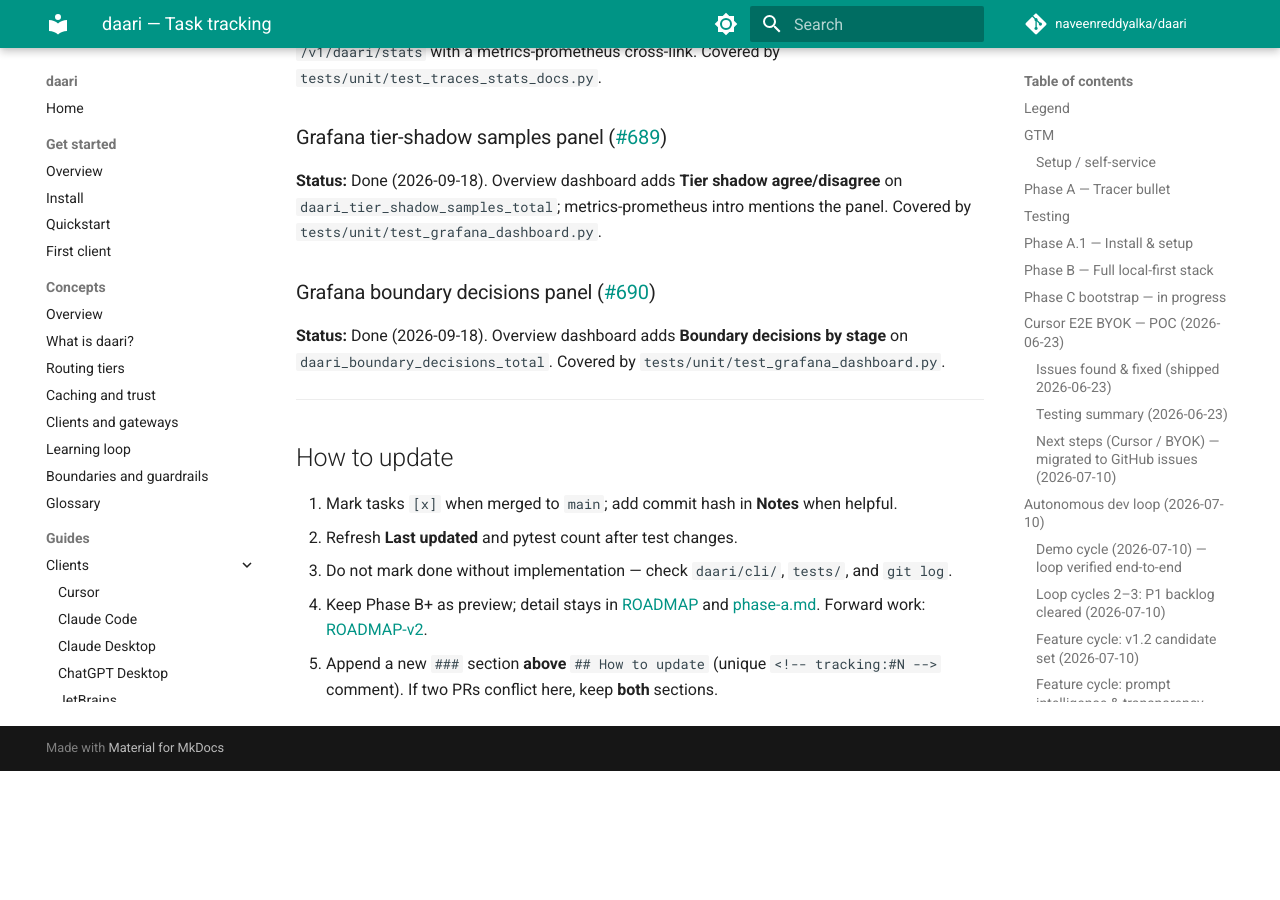
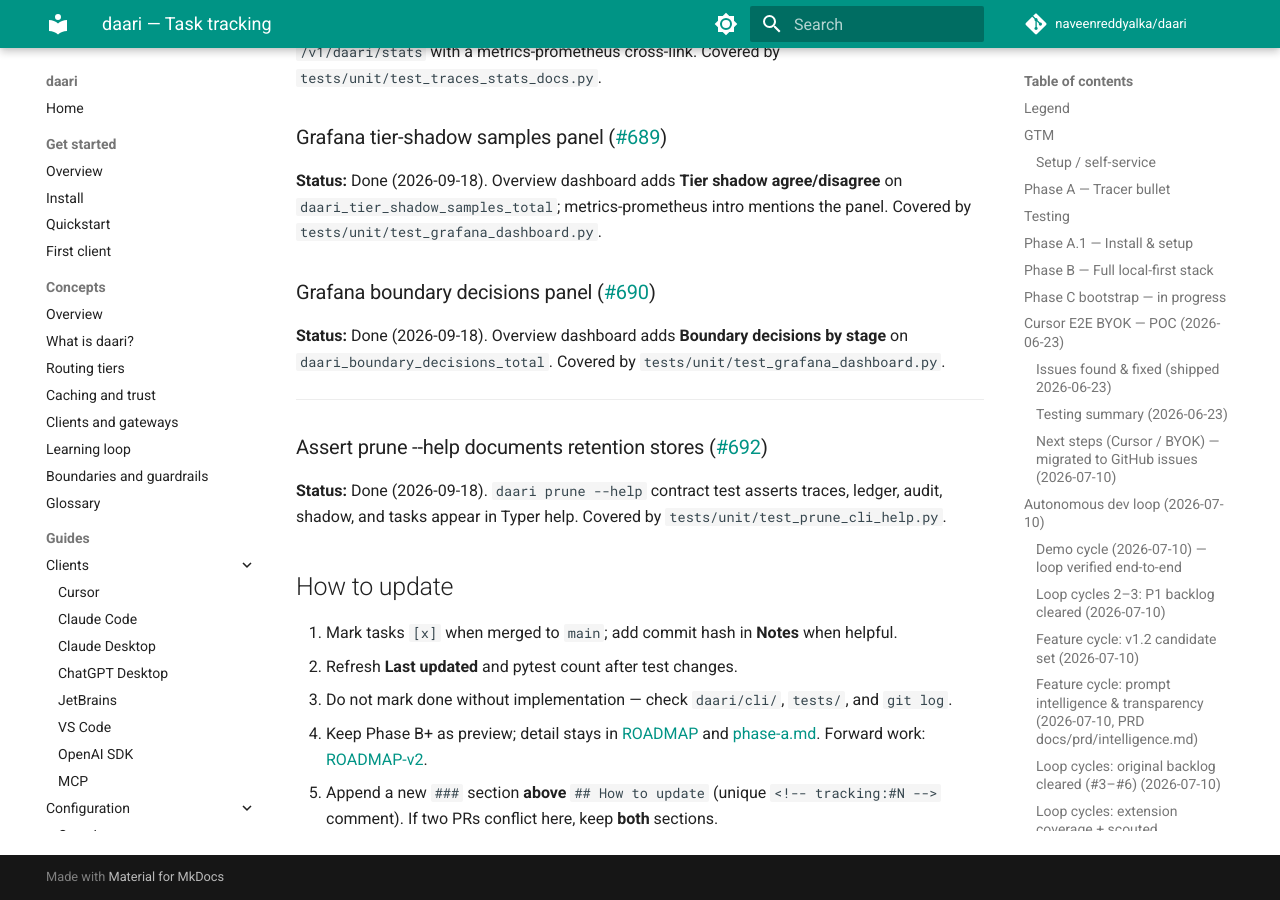
Before and after one commit to naveenreddyalka/daari, an MkDocs documentation site: the page built from docs/TRACKING.md, in a window 1280 px wide and 900 px high, scrolled down 76989 px. Built offline with MkDocs 1.6.1 and Material for MkDocs 9.7.7, drawn with Linux system fonts in a browser that asks for light colours; comment, search, counter and statistics services are not loaded; before the commit the page ends 77760 px from its top, so only the background shows below that.

Commit message:
test(cli): assert prune --help documents retention stores (#697)
Closes #692.

Co-authored-by: Cursor <cursoragent@cursor.com>
Co-authored-by: daari-autodev <autodev@users.noreply.github.com>

```diff
--- a/docs/TRACKING.md
+++ b/docs/TRACKING.md
@@ -3174,6 +3174,14 @@ by stage** on `daari_boundary_decisions_total`. Covered by
 
 ---
 
+### Assert prune --help documents retention stores ([#692](https://github.com/naveenreddyalka/daari/issues/692))
+
+<!-- tracking:#692 -->
+**Status:** Done (2026-09-18). `daari prune --help` contract test asserts
+traces, ledger, audit, shadow, and tasks appear in Typer help. Covered by
+`tests/unit/test_prune_cli_help.py`.
+
+
 ## How to update
 
 1. Mark tasks `[x]` when merged to `main`; add commit hash in **Notes** when helpful.
```
Also changed, not shown: 1 other file.
